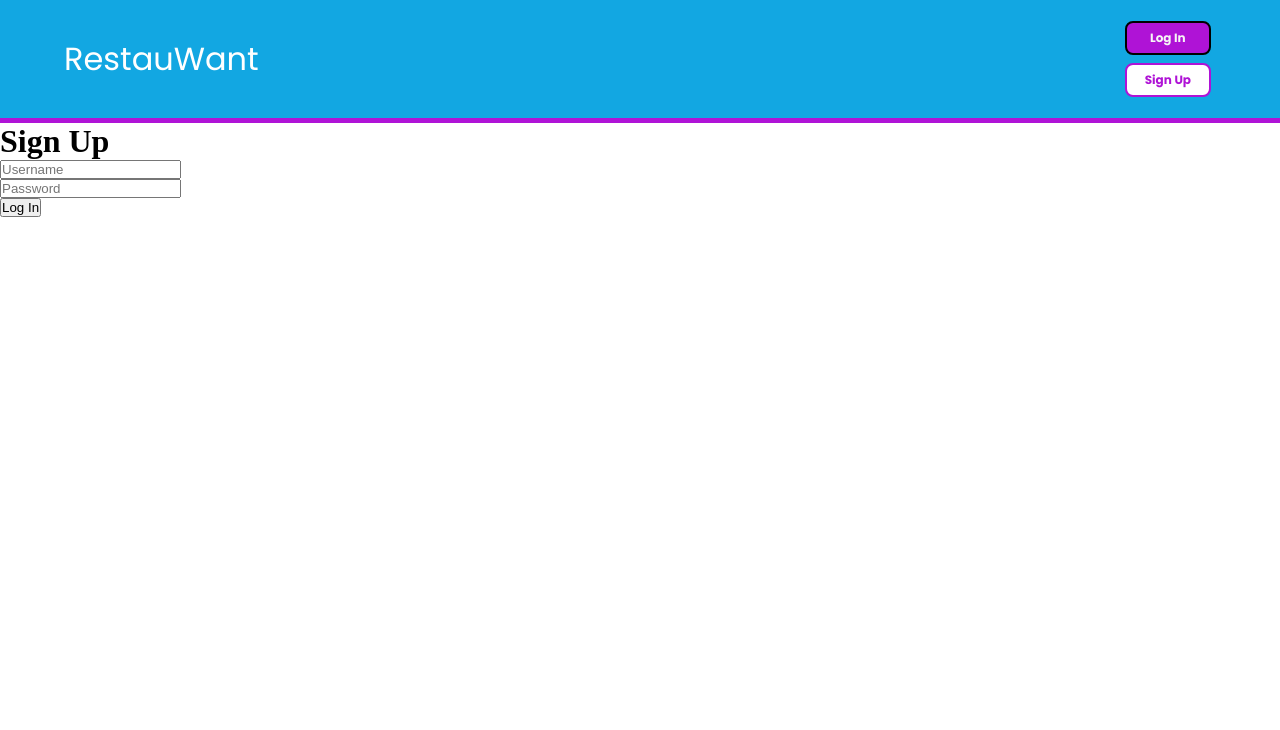
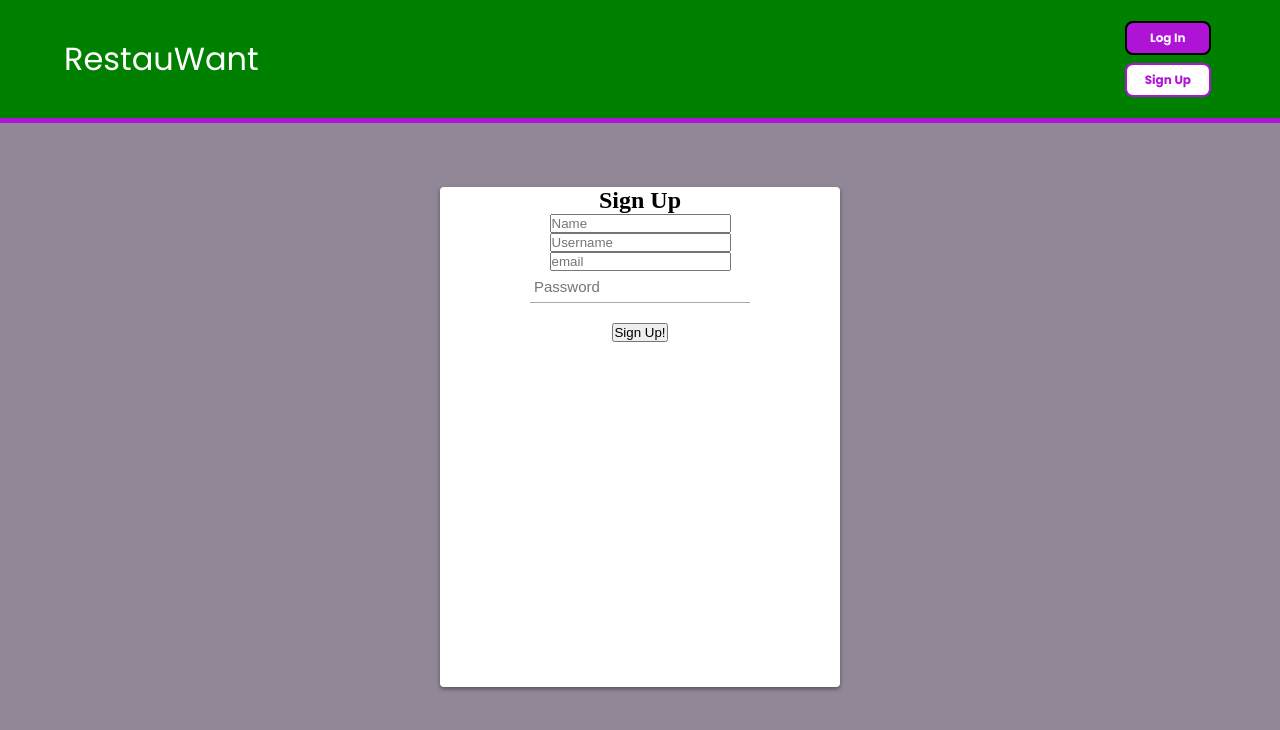
Before and after one commit to Pink-Fairy-Armadillo-NY33/RestauWant, a React app: page /signup in a window 1280 px wide. Shown: the top 730 px of the page. Built offline with nearby package versions, Linux system fonts and the light colour scheme.

Commit message:
Login Page Fin & SignUp Pending

```diff
--- a/client/components/pages/LogInPage.jsx
+++ b/client/components/pages/LogInPage.jsx
@@ -5,14 +5,17 @@ import React, { useState, useEffect } from 'react';
 function LogIn(props) {
   return (
     <div className='logback'>
+      <div className='logbox'>
+        <h2>Please Log in below </h2>
 
-      <div className='logbox'>
-        <h1>Log in Here</h1>
-
-        <button>
-          < img src="https://colorlib.com/etc/lf/Login_v5/images/icons/icon-google.png" alt="GOOGLE" /> Google
+        <button className='googleAuth-btn'>
+          <img
+            src='https://colorlib.com/etc/lf/Login_v5/images/icons/icon-google.png'
+            alt='GOOGLE'
+          />
+          oogle
         </button>
-
+        <div className='or'>OR</div>
 
         <div className=''>
           <input
@@ -35,14 +38,13 @@ function LogIn(props) {
             required
           />
         </div>
-        <div className=''>
-          <input
-            value='Log In'
-            className=''
-            type='button'
-            // onClick={props.helperFunc}
-          />
-        </div>
+
+        <input
+          value='Log In'
+          className='logbtn'
+          type='button'
+          // onClick={props.helperFunc}
+        />
       </div>
     </div>
   );
--- a/client/components/pages/SignInPage.jsx
+++ b/client/components/pages/SignInPage.jsx
@@ -4,9 +4,19 @@ import React, { useState, useEffect } from 'react';
 
 function SignUp(props) {
   return (
-    <div className=''>
-      <h1>Sign Up </h1>
-      <div>
+    <div className='logback'>
+      <div className='signbox'>
+        <h2>Sign Up </h2>
+        <div className=''>
+          <input
+            className=''
+            placeholder='Name'
+            type='text'
+            id='fullName'
+            name='fullName'
+            required
+          />
+        </div>
         <div className=''>
           <input
             className=''
@@ -16,7 +26,16 @@ function SignUp(props) {
             name='Username'
             required
           />
-
+        </div>
+        <div className=''>
+          <input
+            className=''
+            placeholder='email'
+            type='email'
+            id='email'
+            name='email'
+            required
+          />
         </div>
 
         <div className=''>
@@ -28,11 +47,10 @@ function SignUp(props) {
             name='password'
             required
           />
-
         </div>
         <div className=''>
           <input
-            value='Log In'
+            value='Sign Up!'
             className=''
             type='button'
             // onClick={props.helperFunc}
--- a/client/style.css
+++ b/client/style.css
@@ -7,7 +7,7 @@
 }
 
 .App {
-    font-family: "Comic Sans MS", "Comic Sans", cursive;
+  font-family: 'Comic Sans MS', 'Comic Sans', cursive;
   background-color: white;
 }
 
@@ -26,7 +26,8 @@
   align-items: center;
   /* background: url("./alex-haney-CAhjZmVk5H4-unsplash.jpg"); */
   /* background: #29339B; */
-    background: rgb(18, 167, 226);
+  /* background: rgb(18, 167, 226); */
+  background: green;
   color: white;
   border-bottom: 5px solid rgb(175, 19, 214);
 }
@@ -45,7 +46,7 @@
   font-weight: 700;
   background-color: rgb(175, 19, 214);
   color: whitesmoke;
-    margin: .3em 0em;
+  margin: 0.3em 0em;
 }
 
 .btn-group .signup-btn {
@@ -55,7 +56,7 @@
   /* BLUE: #0003ba; */
 }
 
-.login-btn {
+.btn-group .login-btn {
   font-family: 'Poppins', sans-serif;
   text-align: center;
   text-decoration: none;
@@ -82,14 +83,13 @@
 
 button:hover {
   cursor: pointer;
-    background-color: black;
+  /* background-color: black; */
   transition: 0.5s ease;
 }
 
 .MainContainer {
   padding: 2% 5%;
 }
-
 
 .Display {
   display: grid;
@@ -112,17 +112,15 @@ button:hover {
   padding: 10px;
 }
 
-
 .Search {
   padding-top: 5px;
   padding-bottom: 5px;
   display: flex;
   justify-content: flex-start;
-
 }
 
-.SearchContainer {}
-
+.SearchContainer {
+}
 
 #getRestaurantButton {
   border-radius: 10px;
@@ -155,7 +153,6 @@ button:hover {
 .restImage {
   max-width: 300px;
   height: auto;
-
 }
 
 .img {
@@ -163,13 +160,9 @@ button:hover {
   height: auto;
 }
 
-
-
 .checkbox {
   padding-right: 5px;
-
 }
-
 
 .logback {
   width: 100vw;
@@ -182,7 +175,7 @@ button:hover {
 
 .logbox {
   /* align-self: center; */
-    background: #FFF;
+  background: #fff;
   display: flex;
   flex-direction: column;
   align-items: center;
@@ -190,17 +183,99 @@ button:hover {
   margin: 5% auto;
   width: 400px;
   height: 500px;
-    border-radius: 2px;
+  border-radius: 4px;
   box-shadow: 0 2px 4px rgba(0, 0, 0, 0.4);
-
+}
+.logbox h2 {
+  margin: 5%;
 }
 
 .googleAuth-btn {
-
-    background: #FFF;
+  background: #fff;
   display: flex;
   flex-direction: row;
+  /* border: none; */
+  border-width: thin;
+  font-size: 1.5rem;
+  font-weight: 500;
+  padding: 0.5em 1em;
+  margin: 0.2em;
+  align-items: center;
+  border-radius: 8px;
+  margin: 2%;
+}
+
+.googleAuth-btn:hover {
+  cursor: pointer;
+  background-color: #dd4b39;
+  color: white;
+  transition: 0.5s ease;
+}
+
+.or {
+  width: 40px;
+  height: 40px;
+  background: rgb(18, 167, 226);
+  border-radius: 50%;
+  box-shadow: 0 2px 4px rgba(0, 0, 0, 0.4);
+  line-height: 40px;
+  text-align: center;
+  margin: 2%;
+}
+
+.logbox input[type='text'],
+input[type='password'] {
+  /* box-sizing: border-box; */
+  margin-bottom: 20px;
+  padding: 4px;
+  width: 220px;
+  height: 32px;
+  border: none;
+  border-bottom: 1px solid #aaa;
+  font-weight: 400;
+  font-size: 15px;
+  transition: 0.2s ease;
+}
+
+.logbox input[type='text']:focus,
+input[type='password']:focus {
+  border-bottom: 2px solid rgb(175, 19, 214);
+  color: #16a085;
+  transition: 0.2s ease;
+  outline: none;
+}
+
+.logbox .logbtn {
+  font-family: 'Poppins', sans-serif;
+  text-align: center;
+  border: 2px solid black;
+  border-radius: 8px;
+  padding: 0.5em 1.5em;
+  font-size: 1rem;
+  font-weight: 700;
+  background-color: rgb(175, 19, 214);
+  color: whitesmoke;
+  margin: 0.3em 0em;
+}
+
+.logbtn:hover {
+  cursor: pointer;
+  background-color: #dd4b39;
+  color: white;
+  transition: 0.5s ease;
+  border: none;
+}
+
+.signbox {
+  /* align-self: center; */
+  background: #fff;
+  display: flex;
+  flex-direction: column;
   align-items: center;
 
-
+  margin: 5% auto;
+  width: 400px;
+  height: 500px;
+  border-radius: 4px;
+  box-shadow: 0 2px 4px rgba(0, 0, 0, 0.4);
 }
```
Lines whose indentation alone changed are shown as unchanged.
